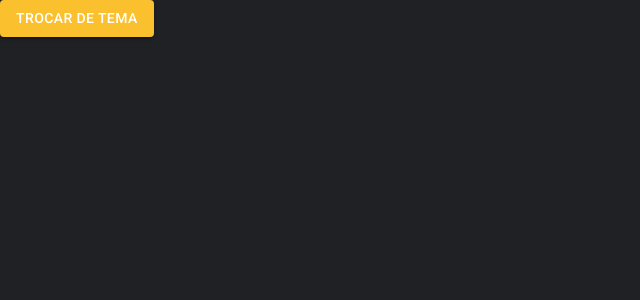
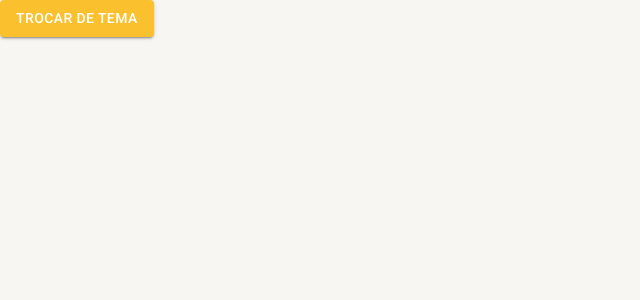
Before and after one commit to oZanella/react-ui-ts-estudo-web, a React (Create React App) app: page /pagina-inicial in a window 1280 px wide. Shown: the top 300 px of the page, without its empty margins (0-640 px from the left). Built offline with nearby package versions, Linux system fonts and the light colour scheme.

Commit message:
Alteração de quebra de linha para LF (\n) em todos arquivos e ajustado o ESL para seguir um padrão dentro dos códigos.

```diff
--- a/package.json
+++ b/package.json
@@ -16,6 +16,10 @@
     "@types/node": "^16.18.82",
     "@types/react": "^18.2.57",
     "@types/react-dom": "^18.2.19",
+    "@typescript-eslint/eslint-plugin": "^7.1.0",
+    "@typescript-eslint/parser": "^7.1.0",
+    "eslint": "^8.57.0",
+    "eslint-plugin-react": "^7.33.2",
     "typescript": "^4.9.5",
     "web-vitals": "^2.1.4"
   },
--- a/src/App.tsx
+++ b/src/App.tsx
@@ -1,4 +1,4 @@
-import { BrowserRouter } from "react-router-dom";
+import { BrowserRouter } from 'react-router-dom';
 
 import { AppThemeProvider } from './shared/contexts';
 import { AppRoutes } from './routes';
@@ -11,4 +11,4 @@ export const App = () => {
       </BrowserRouter>
     </AppThemeProvider>
   );
-}
+};
--- a/src/shared/contexts/ThemeContext.tsx
+++ b/src/shared/contexts/ThemeContext.tsx
@@ -1,10 +1,8 @@
-import { createContext, useCallback, useContext, useState } from "react";
-import { Box, ThemeProvider } from "@mui/material";
-import React, { useMemo, ReactNode } from 'react';
+import { createContext, useCallback, useContext, useMemo, useState } from 'react';
+import { ThemeProvider } from '@mui/material';
+import { Box } from '@mui/system';
 
-
-import { LigthTheme, DarkTheme } from "./../themes";
-
+import { DarkTheme, LightTheme } from './../themes';
 
 interface IThemeContextData {
   themeName: 'light' | 'dark';
@@ -15,34 +13,32 @@ const ThemeContext = createContext({} as IThemeContextData);
 
 export const useAppThemeContext = () => {
   return useContext(ThemeContext);
+};
+
+interface IAppThemeProviderProps {
+  children: React.ReactNode
 }
-
-export const AppThemeProvider: React.FC<{ children: ReactNode }> = ({ children }) => {
-    const [themeName, setThemeName] = useState<'light' | 'dark'>('dark');
+export const AppThemeProvider: React.FC<IAppThemeProviderProps> = ({ children }) => {
+  const [themeName, setThemeName] = useState<'light' | 'dark'>('light');
 
   const toggleTheme = useCallback(() => {
-        setThemeName(oldThemeName => oldThemeName === 'light' ? 'dark' : 'light')
+    setThemeName(oldThemeName => oldThemeName === 'light' ? 'dark' : 'light');
   }, []);
 
   const theme = useMemo(() => {
-        if (themeName === 'light') return LigthTheme;
+    if (themeName === 'light') return LightTheme;
 
     return DarkTheme;
   }, [themeName]);
 
+
   return (
     <ThemeContext.Provider value={{ themeName, toggleTheme }}>
       <ThemeProvider theme={theme}>
-                <Box
-                    width="100vw"
-                    height="100vh"
-                    bgcolor={theme.palette.background.default}
-                    top={0}
-                    left={0}
-                >
+        <Box width="100vw" height="100vh" bgcolor={theme.palette.background.default}>
           {children}
         </Box>
       </ThemeProvider>
     </ThemeContext.Provider>
   );
-}
+};
--- /dev/null
+++ b/src/shared/themes/Light.ts
@@ -0,0 +1,23 @@
+import { createTheme } from '@mui/material';
+import { cyan, yellow } from '@mui/material/colors';
+
+export const LightTheme = createTheme({
+  palette: {
+    primary: {
+      main: yellow[700],
+      dark: yellow[800],
+      light: yellow[500],
+      contrastText: '#ffffff',
+    },
+    secondary: {
+      main: cyan[500],
+      dark: cyan[400],
+      light: cyan[300],
+      contrastText: '#ffffff',
+    },
+    background: {
+      default: '#f7f6f3',
+      paper: '#ffffff',
+    }
+  }
+});
--- a/src/shared/themes/Ligth.ts
+++ /dev/null
@@ -1,23 +0,0 @@
-import { createTheme } from "@mui/material";
-import { cyan, yellow } from "@mui/material/colors";
-
-export const LigthTheme = createTheme({
-    palette: {
-        primary: {
-            main: yellow[700],
-            dark: yellow[800],
-            light: yellow[500],
-            contrastText: '#ffffff',
-        },
-        secondary: {
-            main: cyan[500],
-            dark: cyan[400],
-            light: cyan[300],
-            contrastText: '#ffffff',
-        },
-        background: {
-            default: '#f7f6f3',
-            paper: '#ffffff',
-        }
-    }
-})
--- a/src/shared/themes/index.ts
+++ b/src/shared/themes/index.ts
@@ -1,3 +1,3 @@
-export * from './Ligth';
+export * from './Light';
 
 export * from './Dark';
```
Also changed, not shown: index.html (deleted, +0 -11 lines), src/routes/index.tsx (+6 -5 lines), .eslintrc.json (added), 1 other file (tests, documents, lock files or other folders). Lines whose indentation alone changed are shown as unchanged.
